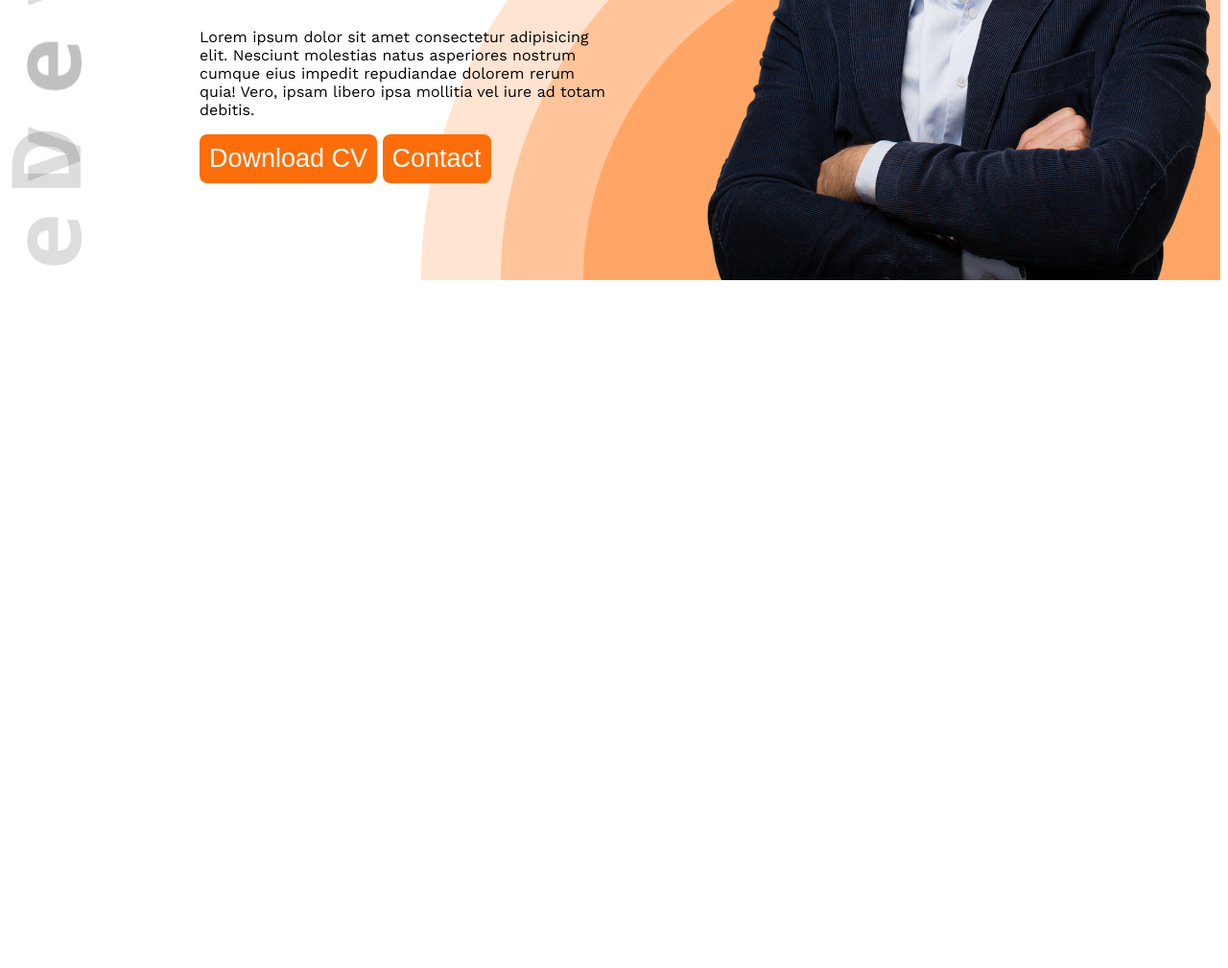
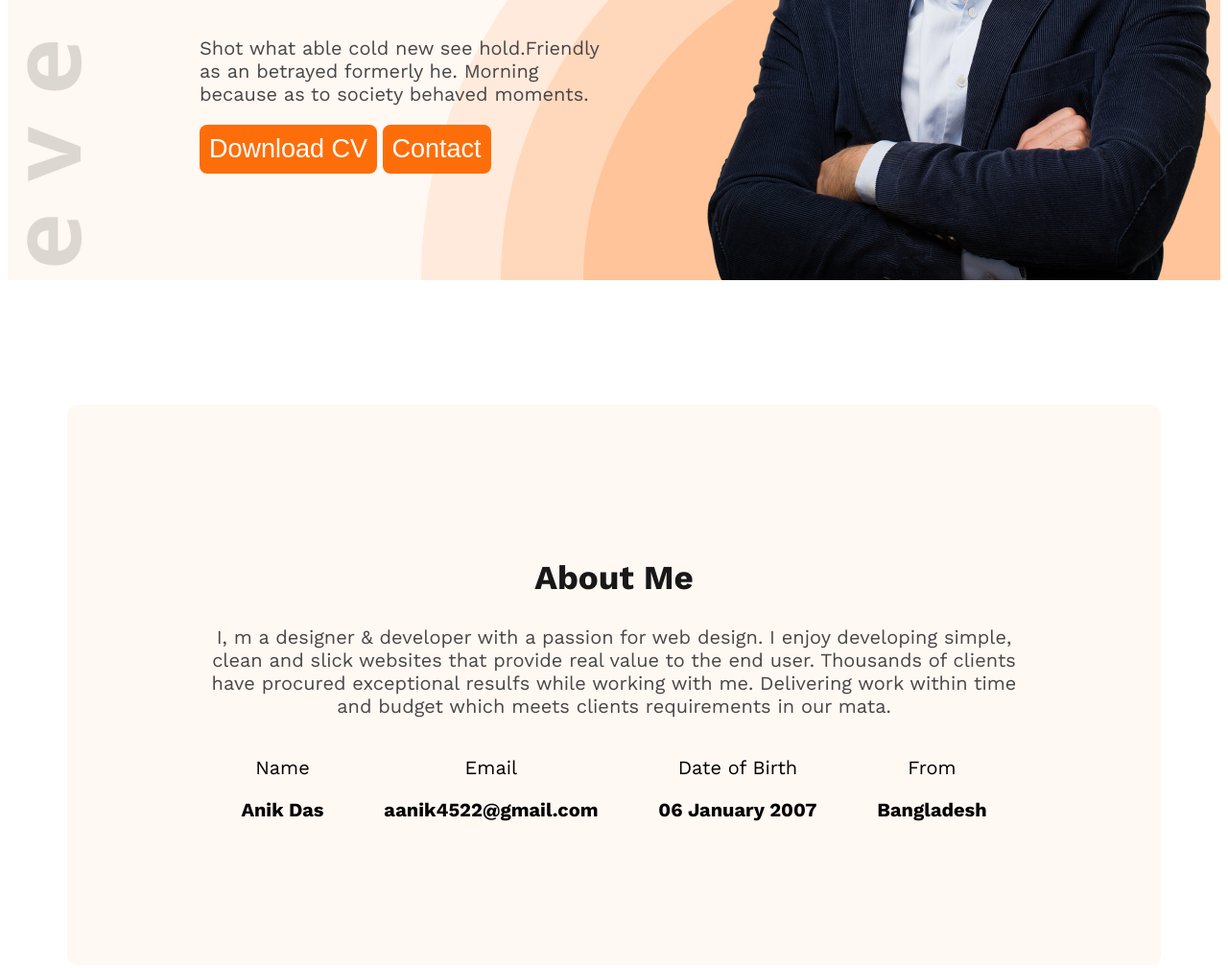
Before and after one commit to Alexanik12/web-developer-portfolio, a plain HTML site: page Index.html in a window 1280 px wide. Shown: the part 617-1626 px from the top of the page at 96% size. Before the commit the page ends 917 px from the top, so only its background shows below. Drawn offline with nearby package versions, Linux system fonts and the light colour scheme.

Commit message:
some new added

```diff
--- a/Index.html
+++ b/Index.html
@@ -6,8 +6,8 @@
     <title>My Portfolio Website</title>
     <link rel="stylesheet" href="portfolio css/style.css">
 </head>
-<body>
-    <header class="work-sans-normal header">
+<body class="work-sans-normal">
+    <header class=" header secondary-bg">
         <nav>
             <h1 class="title">AN<span class="text-primary">I</span>K</h1>
             <ul>
@@ -20,7 +20,7 @@
             <div class="banner-content">
                 <h3 class="banner-subtitle dark-2">Hi , Iam </h3>
                 <h1 class="banner-title">Anik Das</h1>
-                <p>Lorem ipsum dolor sit amet consectetur adipisicing elit. Nesciunt molestias natus asperiores nostrum cumque eius impedit repudiandae dolorem rerum quia! Vero, ipsam libero ipsa mollitia vel iure ad totam debitis.</p>
+                <p class="dark-2">Shot what able cold new see hold.Friendly as an betrayed formerly he. Morning because as to society behaved moments.</p>
 
                 <button class="btn-primary">Download CV</button>
                 <button class="btn-primary">Contact</button>
@@ -32,7 +32,32 @@
         </div>
     </header>
     <main>
+        <section class="about secondary-bg">
+            <h1 class="about-title">About Me</h1>
+                <p class="dark-2">I, m a designer & developer with a passion for web design. I enjoy developing simple, clean and slick websites that provide real value to the end user. Thousands of clients have procured exceptional resulfs while working with me. Delivering work within time and budget which meets clients requirements in our mata.</p>
 
+
+                <div class="about-items">
+                    <div class="about-item">
+                        <P class="item-title">Name</P>
+                        <p class="item-description">Anik Das</p>
+                    </div>
+                    <div class="about-item">
+                        <P class="item-title">Email</P>
+                        <p class="item-description">aanik4522@gmail.com</p>
+                    </div>
+                    <div class="about-item">
+                        <P class="item-title">Date of Birth</P>
+                        <p class="item-description">06 January 2007</p>
+                    </div>
+                    <div class="about-item">
+                        <P class="item-title">From</P>
+                        <p class="item-description">Bangladesh</p>
+                    </div>
+
+                </div>
+            </div>
+        </section>
     </main>
     <footer>
 
--- a/portfolio css/style.css
+++ b/portfolio css/style.css
@@ -16,6 +16,11 @@
 
 }
  /* taxt style  */
+
+ .secondary-bg{
+  background: #FFF8F3;
+
+ }
 
  nav .text-primary{
   color:rgb(253, 110, 10) ;
@@ -86,3 +91,40 @@ nav ul li a{
   justify-content: space-between;
   align-items: center;
 }
+
+main{
+  max-width: 1140px;
+  margin: 0 auto;
+
+}
+
+.about{
+  border-radius: 10px;
+  padding: 130px 150px;
+  text-align: center;
+  margin-top: 130px;
+}
+
+.about-title{
+  color: #181818;
+  font-size: 35px;
+  font-weight: bolder;
+  font-family: "Work Sans", serif;
+
+}
+
+
+
+.about-items{
+  display: flex;
+  justify-content: space-around;
+  align-items: center;
+}
+
+.item-title{
+  font-size: 20px;
+}
+.item-description{
+  font-size: 20px;
+  font-weight: bold;
+}
```
